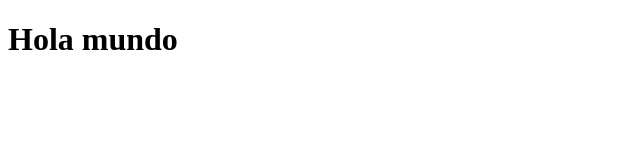
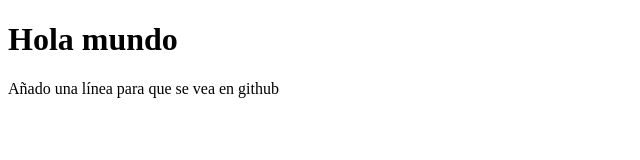
Before and after one commit to mmendecu/CursoGit-Fatz, a plain HTML site: page index.html in a window 1280 px wide. Shown: the whole page, without its empty margins (0-640 px from the left). Drawn offline with Linux system fonts and the light colour scheme.

Commit message:
Linea en index para comprobar conexion con github

```diff
--- a/index.html
+++ b/index.html
@@ -8,5 +8,6 @@
 </head>
 <body>
     <h1>Hola mundo</h1>
+    <p>Añado una línea para que se vea en github</p>
 </body>
 </html>
```
